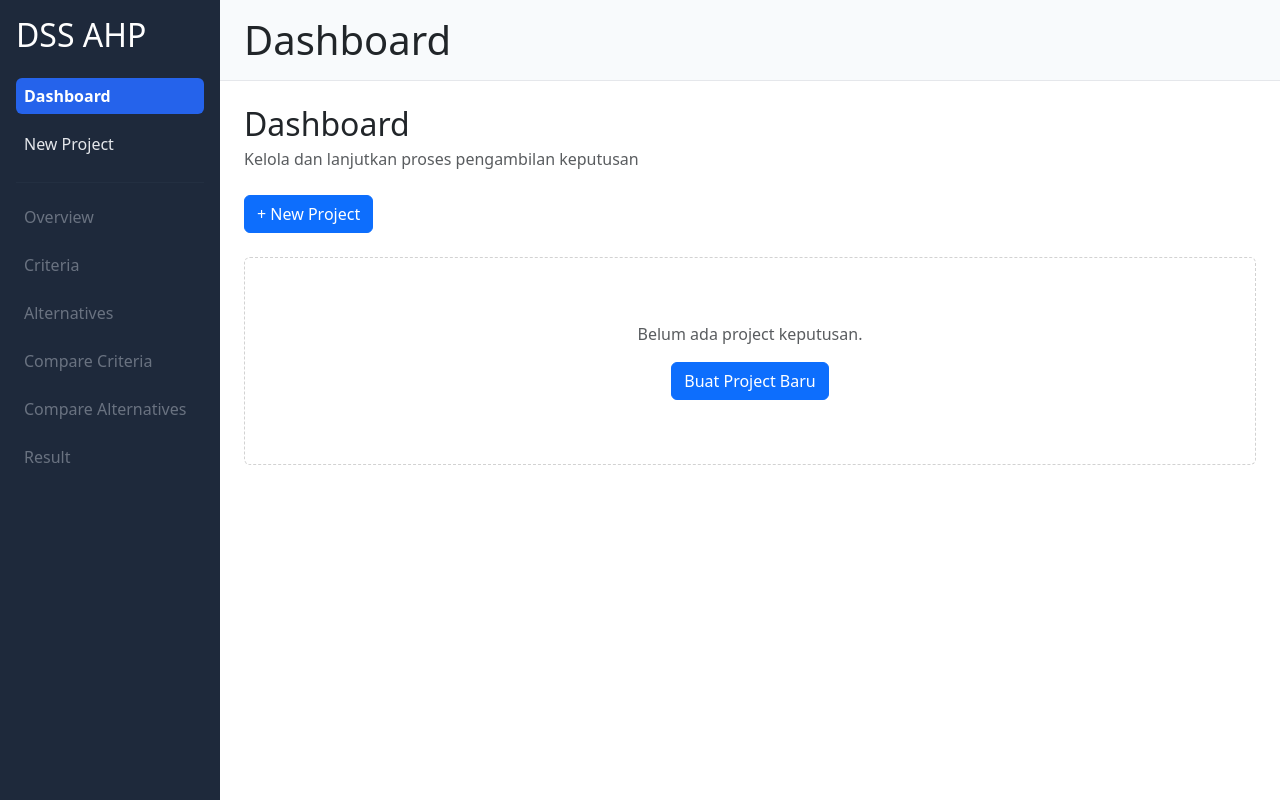
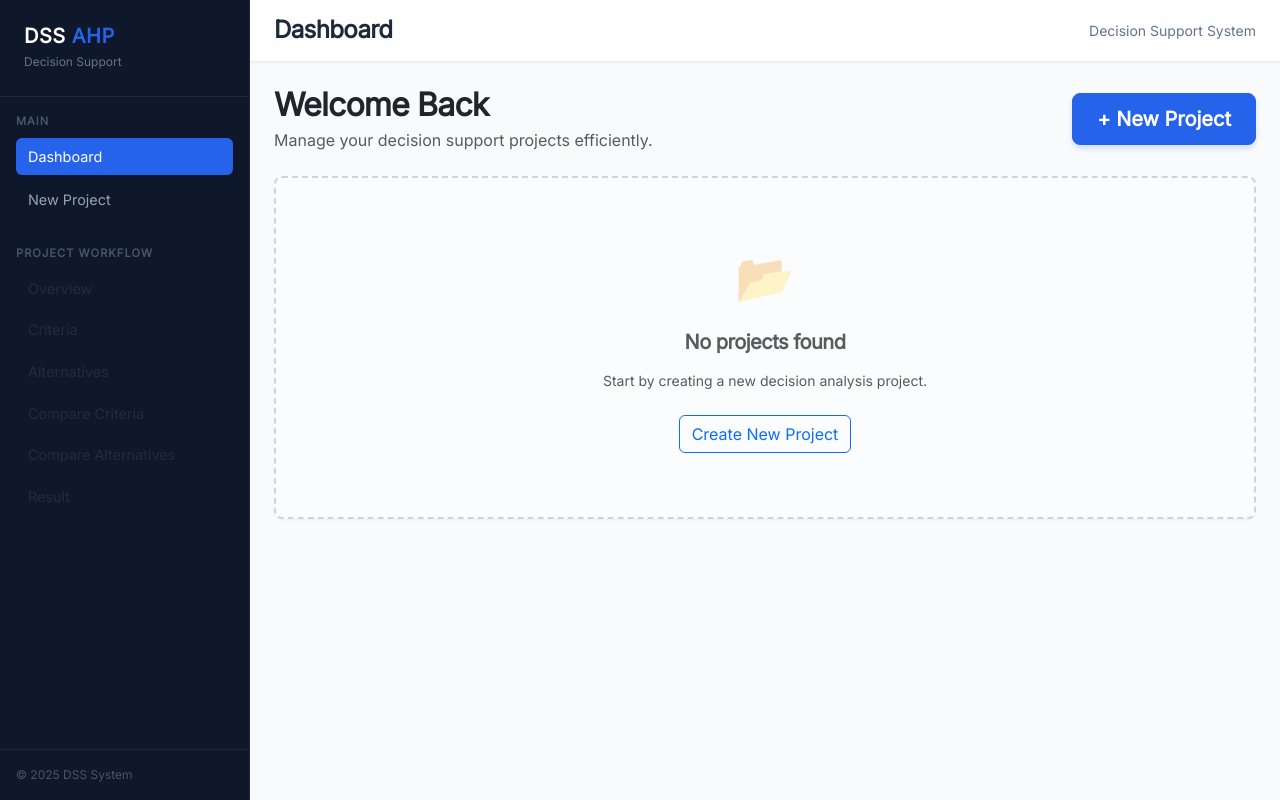
Before and after one commit to arzaidalbani14/DSS-AHP, a React (Vite) app: page /dashboard in a window 1280 px wide. Built offline with nearby package versions, Linux system fonts and the light colour scheme.

Commit message:
feat(ui): overhaul UI/UX with professional theme and performance improvements

```diff
--- a/package.json
+++ b/package.json
@@ -9,7 +9,9 @@
     "preview": "vite preview"
   },
   "dependencies": {
+    "@fontsource/inter": "^5.2.8",
     "bootstrap": "^5.3.8",
+    "framer-motion": "^12.23.26",
     "react": "^18.2.0",
     "react-bootstrap": "^2.10.10",
     "react-dom": "^18.2.0",
--- a/src/components/layout/Header.jsx
+++ b/src/components/layout/Header.jsx
@@ -5,11 +5,27 @@ function Header({ title }) {
     <header
       style={{
         padding: "16px 24px",
-        borderBottom: "1px solid #e5e7eb",
-        background: "#f8fafc",
+        background: "rgba(255, 255, 255, 0.8)",
+        backdropFilter: "blur(12px)",
+        WebkitBackdropFilter: "blur(12px)",
+        borderBottom: "1px solid rgba(226, 232, 240, 0.8)",
+        position: "sticky",
+        top: 0,
+        zIndex: 10,
+        display: "flex",
+        alignItems: "center",
+        justifyContent: "space-between",
+        boxShadow: "0 1px 2px 0 rgba(0, 0, 0, 0.05)"
       }}
     >
-      <h1 style={{ margin: 0 }}>{title}</h1>
+      <h1 style={{ margin: 0, fontSize: "1.5rem", color: "var(--text-main)", fontWeight: 700 }}>
+        {title}
+      </h1>
+
+      {/* Placeholder for future user profile or breadcrumbs */}
+      <div style={{ fontSize: "0.875rem", color: "var(--text-muted)" }}>
+        Decision Support System
+      </div>
     </header>
   );
 }
--- a/src/components/layout/MainLayout.jsx
+++ b/src/components/layout/MainLayout.jsx
@@ -1,18 +1,28 @@
 import React from "react";
+import { motion, AnimatePresence } from "framer-motion";
 import Sidebar from "./Sidebar";
 import Header from "./Header";
-import ProgressStepper from "../ahp/ProgressStepper";
 
 function MainLayout({ children, title }) {
   return (
-    <div style={{ display: "flex", minHeight: "100vh" }}>
+    <div style={{ display: "flex", minHeight: "100vh", backgroundColor: "var(--bg-body)" }}>
       <Sidebar />
 
-      <div style={{ flex: 1 }}>
+      <div style={{ flex: 1, display: "flex", flexDirection: "column", minWidth: 0 }}>
         <Header title={title} />
 
-        <main style={{ padding: "24px" }}>
-          {children}
+        <main style={{ padding: "24px", flex: 1, position: "relative" }}>
+          <AnimatePresence mode="wait">
+            <motion.div
+              key={title} /* Simple key based on title change to trigger transition */
+              initial={{ opacity: 0, y: 15 }}
+              animate={{ opacity: 1, y: 0 }}
+              exit={{ opacity: 0, y: -15 }}
+              transition={{ duration: 0.25, ease: "easeOut" }}
+            >
+              {children}
+            </motion.div>
+          </AnimatePresence>
         </main>
       </div>
     </div>
--- a/src/components/layout/Sidebar.jsx
+++ b/src/components/layout/Sidebar.jsx
@@ -1,5 +1,5 @@
 import React from "react";
-import { NavLink, useParams } from "react-router-dom";
+import { Link, NavLink, useParams } from "react-router-dom";
 import useDecisionStore from "../../store/decisionStore";
 
 function Sidebar() {
@@ -57,23 +57,33 @@ function Sidebar() {
   return (
     <aside
       style={{
-        width: "220px",
-        background: "#1e293b",
-        color: "#fff",
-        padding: "16px",
+        width: "250px", // Slightly wider for better readability
+        background: "#0f172a", // Slate 900
+        color: "#f8fafc",
+        display: "flex",
+        flexDirection: "column",
+        borderRight: "1px solid #1e293b",
+        height: "100vh",
+        position: "sticky",
+        top: 0,
       }}
     >
-      <h2 style={{ marginBottom: "24px" }}>DSS AHP</h2>
+      <div style={{ padding: "24px", borderBottom: "1px solid #1e293b" }}>
+        <Link to="/" style={{ textDecoration: "none" }}>
+          <h2 style={{ margin: 0, fontSize: "1.25rem", fontWeight: "800", letterSpacing: "0.5px", color: "white" }}>
+            DSS <span style={{ color: "var(--primary-color)" }}>AHP</span>
+          </h2>
+        </Link>
+        <small style={{ color: "#64748b", fontSize: "0.75rem" }}>Decision Support</small>
+      </div>
 
+      <div style={{ padding: "16px", flex: 1, overflowY: "auto" }}>
         {/* ===== GLOBAL MENU ===== */}
-      <nav
-        style={{
-          display: "flex",
-          flexDirection: "column",
-          gap: "12px",
-          marginBottom: "20px",
-        }}
-      >
+        <div style={{ marginBottom: "24px" }}>
+          <small style={{ color: "#475569", textTransform: "uppercase", fontSize: "0.7rem", fontWeight: 700, letterSpacing: "1px", display: "block", marginBottom: "8px" }}>
+            Main
+          </small>
+          <nav style={{ display: "flex", flexDirection: "column", gap: "4px" }}>
             <NavLink to="/dashboard" style={navStyle}>
               Dashboard
             </NavLink>
@@ -81,15 +91,16 @@ function Sidebar() {
               New Project
             </NavLink>
           </nav>
+        </div>
 
-      <hr style={{ borderColor: "#334155", margin: "16px 0" }} />
-
-      {/* ===== AHP FLOW (always visible, disabled when no project) ===== */}
-      <nav style={{ display: "flex", flexDirection: "column", gap: "12px" }}>
+        {/* ===== AHP FLOW ===== */}
+        <div>
+          <small style={{ color: "#475569", textTransform: "uppercase", fontSize: "0.7rem", fontWeight: 700, letterSpacing: "1px", display: "block", marginBottom: "8px" }}>
+            Project Workflow
+          </small>
+          <nav style={{ display: "flex", flexDirection: "column", gap: "4px" }}>
             {ahpMenu.map((item) => {
-          // Item enabled only if inside project AND meets step requirements
               const isEnabled = showAhpMenu && item.enabled;
-
               return isEnabled ? (
                 <NavLink
                   key={item.label}
@@ -110,25 +121,37 @@ function Sidebar() {
               );
             })}
           </nav>
+        </div>
+      </div>
+
+      {/* Footer / User Info could go here */}
+      <div style={{ padding: "16px", borderTop: "1px solid #1e293b", fontSize: "0.75rem", color: "#475569" }}>
+        &copy; 2025 DSS System
+      </div>
     </aside>
   );
 }
 
 const navStyle = ({ isActive }) => ({
-  color: isActive ? "#fff" : "#e5e7eb",
+  color: isActive ? "#ffffff" : "#94a3b8", // Slate 400 inactive
   textDecoration: "none",
-  fontWeight: isActive ? 600 : 400,
-  padding: "6px 8px",
+  fontWeight: isActive ? 500 : 400,
+  padding: "8px 12px",
   borderRadius: "6px",
-  backgroundColor: isActive ? "#2563eb" : "transparent",
+  backgroundColor: isActive ? "var(--primary-color)" : "transparent",
+  transition: "all 0.2s ease",
+  display: "block",
+  fontSize: "0.9rem",
+  marginBottom: "2px"
 });
 
 const disabledStyle = {
-  color: "#9ca3af",
-  padding: "6px 8px",
+  color: "#334155", // Slate 700 (darker, less visible)
+  padding: "8px 12px",
   borderRadius: "6px",
+  fontSize: "0.9rem",
   cursor: "not-allowed",
-  opacity: 0.6,
+  opacity: 0.5,
 };
 
 export default Sidebar;
--- a/src/main.jsx
+++ b/src/main.jsx
@@ -3,6 +3,7 @@ import ReactDOM from "react-dom/client";
 import { BrowserRouter } from "react-router-dom";
 import App from "./App";
 import "bootstrap/dist/css/bootstrap.min.css";
+import "@fontsource/inter"; // Import Font
 import "./styles/index.css";
 
 ReactDOM.createRoot(document.getElementById("root")).render(
--- a/src/pages/Dashboard/Dashboard.jsx
+++ b/src/pages/Dashboard/Dashboard.jsx
@@ -1,7 +1,8 @@
 import React from "react";
 import { useNavigate } from "react-router-dom";
-import { Container, Row, Col, Card, Button, Table, Badge } from "react-bootstrap";
+import { Card, Button, Table, Badge } from "react-bootstrap";
 import { toast } from "react-toastify";
+import { motion } from "framer-motion";
 import MainLayout from "../../components/layout/MainLayout";
 import useDecisionStore from "../../store/decisionStore";
 
@@ -20,85 +21,111 @@ function Dashboard() {
   };
 
   const getStatusBadge = (status) => {
+    const badgeStyle = {
+      padding: "0.5em 0.8em",
+      fontWeight: "600",
+      letterSpacing: "0.3px",
+      borderRadius: "20px"
+    };
+
     switch (status) {
       case "draft":
-        return <Badge bg="secondary">Draft</Badge>;
+        return <Badge bg="secondary" style={badgeStyle}>Draft</Badge>;
       case "progress":
-        return <Badge bg="primary">In Progress</Badge>;
+        return <Badge bg="primary" style={badgeStyle}>In Progress</Badge>;
       case "completed":
-        return <Badge bg="success">Completed</Badge>;
+        return <Badge bg="success" style={badgeStyle}>Completed</Badge>;
       default:
-        return <Badge bg="light" text="dark">-</Badge>;
+        return <Badge bg="light" text="dark" style={badgeStyle}>-</Badge>;
     }
   };
 
   return (
     <MainLayout title="Dashboard">
-      {/* Header */}
-      <div className="mb-4">
-        <h2 className="mb-1">Dashboard</h2>
-        <p className="text-muted">
-          Kelola dan lanjutkan proses pengambilan keputusan
+      <motion.div
+        initial={{ opacity: 0, y: 10 }}
+        animate={{ opacity: 1, y: 0 }}
+        transition={{ duration: 0.4 }}
+      >
+        {/* Header Section */}
+        <div className="d-flex justify-content-between align-items-center mb-4">
+          <div>
+            <h2 className="mb-1 fw-bold text-dark">Welcome Back</h2>
+            <p className="text-muted mb-0">
+              Manage your decision support projects efficiently.
             </p>
           </div>
-
-      {/* Action Button */}
-      <div className="mb-4">
-        <Button variant="primary" onClick={() => navigate("/project/new")}>
+          <Button
+            variant="primary"
+            size="lg"
+            onClick={() => navigate("/project/new")}
+            style={{ padding: "0.6rem 1.5rem", borderRadius: "8px", fontWeight: "600", boxShadow: "0 4px 6px -1px rgba(37, 99, 235, 0.2)" }}
+          >
             + New Project
           </Button>
         </div>
 
         {/* Project List / Empty State */}
         {projects.length === 0 ? (
-        <Card className="text-center py-5" style={{ borderStyle: "dashed" }}>
+          <Card className="text-center py-5 glass-card" style={{ border: "2px dashed #cbd5e1", background: "rgba(255,255,255,0.4)" }}>
             <Card.Body>
-            <p className="text-muted mb-3">Belum ada project keputusan.</p>
-            <Button variant="primary" onClick={() => navigate("/project/new")}>
-              Buat Project Baru
+              <div className="mb-3 text-muted" style={{ fontSize: "3rem", opacity: 0.5 }}>📂</div>
+              <h5 className="text-muted mb-3">No projects found</h5>
+              <p className="text-muted mb-4 small">Start by creating a new decision analysis project.</p>
+              <Button variant="outline-primary" onClick={() => navigate("/project/new")}>
+                Create New Project
               </Button>
             </Card.Body>
           </Card>
         ) : (
-        <Card>
-          <Table hover responsive className="mb-0">
-            <thead className="table-light">
+          <Card className="glass-card border-0 overflow-hidden">
+            <div className="table-responsive">
+              <Table hover className="mb-0 align-middle" style={{ borderCollapse: "separate", borderSpacing: "0" }}>
+                <thead className="bg-light">
                   <tr>
-                <th>Nama Project</th>
-                <th>Status</th>
-                <th>Terakhir Diubah</th>
-                <th>Aksi</th>
+                    <th className="py-3 ps-4 border-bottom text-muted small text-uppercase fw-bold" style={{ backgroundColor: "#f8fafc" }}>Project Name</th>
+                    <th className="py-3 border-bottom text-muted small text-uppercase fw-bold" style={{ backgroundColor: "#f8fafc" }}>Status</th>
+                    <th className="py-3 border-bottom text-muted small text-uppercase fw-bold" style={{ backgroundColor: "#f8fafc" }}>Last Updated</th>
+                    <th className="py-3 pe-4 border-bottom text-end text-muted small text-uppercase fw-bold" style={{ backgroundColor: "#f8fafc" }}>Actions</th>
                   </tr>
                 </thead>
                 <tbody>
                   {projects.map((project) => (
-                <tr key={project.id}>
-                  <td className="align-middle">{project.name}</td>
-                  <td className="align-middle">{getStatusBadge(project.status)}</td>
-                  <td className="align-middle">{project.updatedAt}</td>
-                  <td className="align-middle">
+                    <tr
+                      key={project.id}
+                      style={{ transition: "background-color 0.2s" }}
+                    >
+                      <td className="ps-4 py-3 fw-medium text-dark">{project.name}</td>
+                      <td className="py-3">{getStatusBadge(project.status)}</td>
+                      <td className="py-3 text-muted small">{project.updatedAt}</td>
+                      <td className="pe-4 py-3 text-end">
                         <Button
-                      variant="outline-primary"
+                          variant="light"
                           size="sm"
-                      className="me-2"
+                          className="me-2 text-primary fw-medium"
                           onClick={() => navigate(`/project/${project.id}`)}
+                          style={{ background: "rgba(37, 99, 235, 0.1)", border: "none" }}
                         >
-                      Buka
+                          Open
                         </Button>
                         <Button
-                      variant="outline-danger"
+                          variant="light"
                           size="sm"
+                          className="text-danger fw-medium"
                           onClick={() => handleDelete(project.id, project.name)}
+                          style={{ background: "rgba(239, 68, 68, 0.1)", border: "none" }}
                         >
-                      Hapus
+                          Delete
                         </Button>
                       </td>
                     </tr>
                   ))}
                 </tbody>
               </Table>
+            </div>
           </Card>
         )}
+      </motion.div>
     </MainLayout>
   );
 }
--- a/src/pages/Landing/Landing.jsx
+++ b/src/pages/Landing/Landing.jsx
@@ -1,5 +1,6 @@
 import React from "react";
 import { useNavigate } from "react-router-dom";
+import { motion } from "framer-motion";
 
 function Landing() {
   const navigate = useNavigate();
@@ -13,29 +14,58 @@ function Landing() {
         justifyContent: "center",
         alignItems: "center",
         padding: "40px",
+        background: "radial-gradient(circle at 50% 50%, #f8fafc 0%, #e2e8f0 100%)",
+        color: "var(--text-main)",
       }}
     >
-      <h1>DSS AHP</h1>
+      <motion.div
+        initial={{ opacity: 0, scale: 0.9 }}
+        animate={{ opacity: 1, scale: 1 }}
+        transition={{ duration: 0.6, ease: "easeOut" }}
+        style={{ textAlign: "center" }}
+      >
+        <h1
+          className="mb-3"
+          style={{
+            fontSize: "3.5rem",
+            fontWeight: "800",
+            background: "linear-gradient(135deg, var(--primary-color), #1e293b)",
+            WebkitBackgroundClip: "text",
+            WebkitTextFillColor: "transparent"
+          }}
+        >
+          DECISION SUPPORT SYSTEM
+        </h1>
 
-      <p style={{ maxWidth: "420px", textAlign: "center", marginTop: "12px" }}>
-        Sistem Pendukung Keputusan berbasis Analytic Hierarchy Process
+        <p className="text-muted" style={{ maxWidth: "480px", margin: "0 auto 2rem", fontSize: "1.1rem", lineHeight: "1.6" }}>
+          Sistem Pendukung Keputusan Profesional Berbasis <br />
+          <strong style={{ color: "var(--primary-color)" }}>Analytic Hierarchy Process</strong>
         </p>
 
-      <button
+        <motion.button
           onClick={() => navigate("/dashboard")}
+          whileHover={{ scale: 1.05, boxShadow: "0 10px 15px -3px rgba(37, 99, 235, 0.3)" }}
+          whileTap={{ scale: 0.98 }}
           style={{
-          marginTop: "32px",
-          padding: "12px 24px",
-          fontSize: "16px",
-          borderRadius: "8px",
+            padding: "16px 48px",
+            fontSize: "1.1rem",
+            fontWeight: "600",
+            borderRadius: "50px",
             border: "none",
-          background: "#2563eb",
+            background: "var(--primary-color)",
             color: "#fff",
             cursor: "pointer",
+            boxShadow: "0 4px 6px -1px rgba(37, 99, 235, 0.2)",
+            letterSpacing: "0.5px"
           }}
         >
           Masuk ke Dashboard
-      </button>
+        </motion.button>
+
+        <div style={{ marginTop: "3rem", fontSize: "0.875rem", color: "#94a3b8" }}>
+          &copy; 2025 Advanced Decision Systems
+        </div>
+      </motion.div>
     </div>
   );
 }
--- a/src/styles/index.css
+++ b/src/styles/index.css
@@ -0,0 +1,111 @@
+:root {
+  /* Professional Blue & Grey Palette */
+  --primary-color: #2563eb;       /* Royal Blue */
+  --primary-hover: #1d4ed8;
+  --secondary-color: #64748b;     /* Slate Grey */
+  --success-color: #10b981;
+  --danger-color: #ef4444;
+  --warning-color: #f59e0b;
+
+  /* Backgrounds */
+  --bg-body: #f8fafc;             /* Very light slate */
+  --bg-glass: rgba(255, 255, 255, 0.7);
+  --bg-glass-strong: rgba(255, 255, 255, 0.9);
+
+  /* Typography */
+  --text-main: #1e293b;           /* Slate 800 */
+  --text-muted: #64748b;          /* Slate 500 */
+  --font-family: 'Inter', system-ui, -apple-system, sans-serif;
+
+  /* Effects */
+  --shadow-sm: 0 1px 2px 0 rgb(0 0 0 / 0.05);
+  --shadow-md: 0 4px 6px -1px rgb(0 0 0 / 0.1), 0 2px 4px -2px rgb(0 0 0 / 0.1);
+  --shadow-lg: 0 10px 15px -3px rgb(0 0 0 / 0.1), 0 4px 6px -4px rgb(0 0 0 / 0.1);
+  --glass-blur: blur(12px);
+  --radius-sm: 0.375rem;
+  --radius-md: 0.5rem;
+  --radius-lg: 0.75rem;
+}
+
+body {
+  background-color: var(--bg-body);
+  color: var(--text-main);
+  font-family: var(--font-family);
+  -webkit-font-smoothing: antialiased;
+  min-height: 100vh;
+}
+
+/* Typography Overrides */
+h1, h2, h3, h4, h5, h6 {
+  color: #0f172a; /* Slate 900 */
+  font-weight: 600;
+  letter-spacing: -0.025em;
+}
+
+/* Glass Card Utility */
+.glass-card {
+  background: var(--bg-glass);
+  backdrop-filter: var(--glass-blur);
+  -webkit-backdrop-filter: var(--glass-blur);
+  border: 1px solid rgba(255, 255, 255, 0.5);
+  box-shadow: var(--shadow-sm);
+  border-radius: var(--radius-lg);
+}
+
+.glass-card-strong {
+  background: var(--bg-glass-strong);
+  backdrop-filter: var(--glass-blur);
+  -webkit-backdrop-filter: var(--glass-blur);
+  border: 1px solid rgba(255, 255, 255, 0.8);
+  box-shadow: var(--shadow-md);
+  border-radius: var(--radius-lg);
+}
+
+/* Bootstrap Overrides (to match theme) */
+.btn-primary {
+  background-color: var(--primary-color);
+  border-color: var(--primary-color);
+  box-shadow: var(--shadow-sm);
+  transition: all 0.2s ease;
+}
+
+.btn-primary:hover {
+  background-color: var(--primary-hover);
+  border-color: var(--primary-hover);
+  transform: translateY(-1px);
+  box-shadow: var(--shadow-md);
+}
+
+.card {
+  border: none;
+  background: white;
+  box-shadow: var(--shadow-sm);
+  border-radius: var(--radius-md);
+}
+
+.form-control {
+  border-color: #e2e8f0;
+  padding: 0.625rem 0.875rem;
+}
+
+.form-control:focus {
+  border-color: var(--primary-color);
+  box-shadow: 0 0 0 2px rgba(37, 99, 235, 0.1);
+}
+
+/* Animations */
+.fade-in {
+  animation: fadeIn 0.3s ease-in-out;
+}
+
+@keyframes fadeIn {
+  from { opacity: 0; transform: translateY(5px); }
+  to { opacity: 1; transform: translateY(0); }
+}
+
+/* Custom Utilities */
+.text-gradient {
+  background: linear-gradient(135deg, var(--primary-color), #4f46e5);
+  -webkit-background-clip: text;
+  -webkit-text-fill-color: transparent;
+}
```
Also changed, not shown: src/router/AppRouter.jsx (+29 -10 lines), 1 other file (tests, documents, lock files or other folders). Lines whose indentation alone changed are shown as unchanged.
